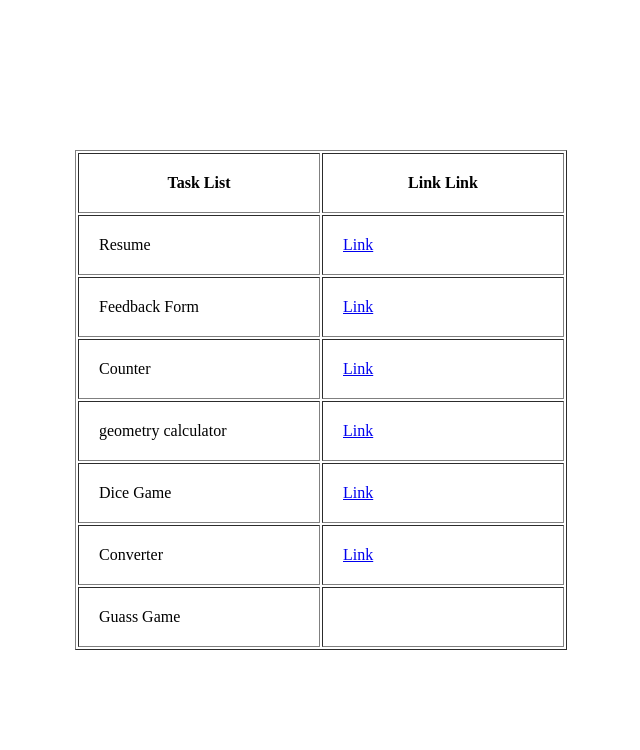
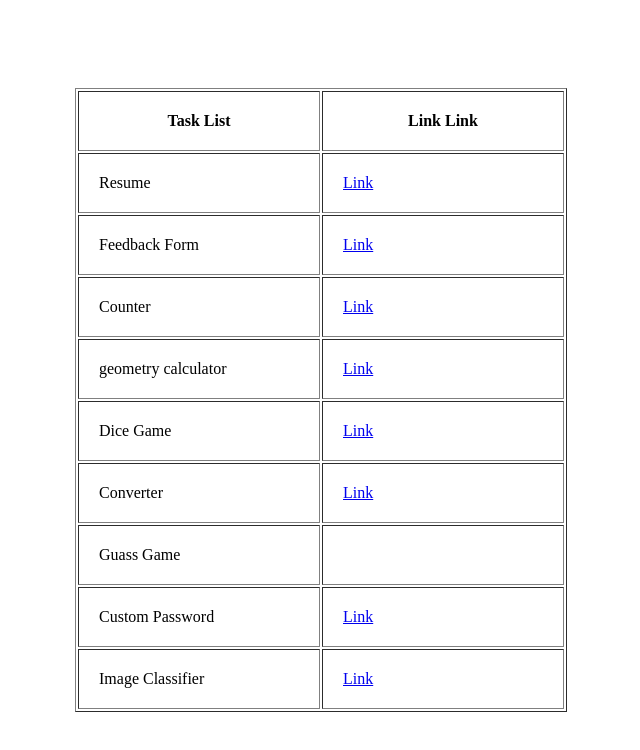
Before and after one commit to YashSakhareliya/JS_Task, a plain HTML site: page index.html in a window 1280 px wide. Shown: the whole page, without its empty margins (319-959 px from the left). Drawn offline with Linux system fonts and the light colour scheme.

Commit message:
update index.html

```diff
--- a/index.html
+++ b/index.html
@@ -68,6 +68,14 @@
                     <td>Guass Game</td>
                     <td><a href="./Task 7/index.html"></a></td>
                 </tr>
+                <tr>
+                    <td>Custom Password</td>
+                    <td><a href="./Task 8/index.html">Link</a></td>
+                </tr>
+                <tr>
+                    <td>Image Classifier</td>
+                    <td><a href="./Task 9/index.html">Link</a></td>
+                </tr>
 
             </table>
         </div>
```
